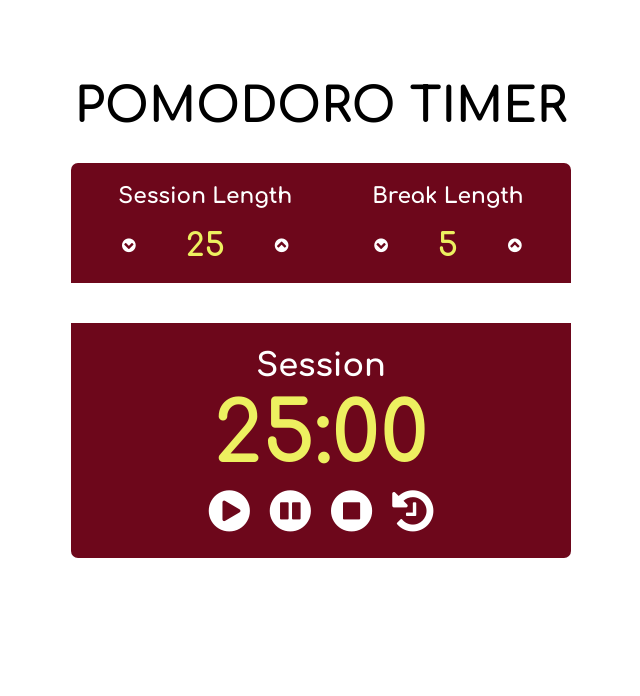
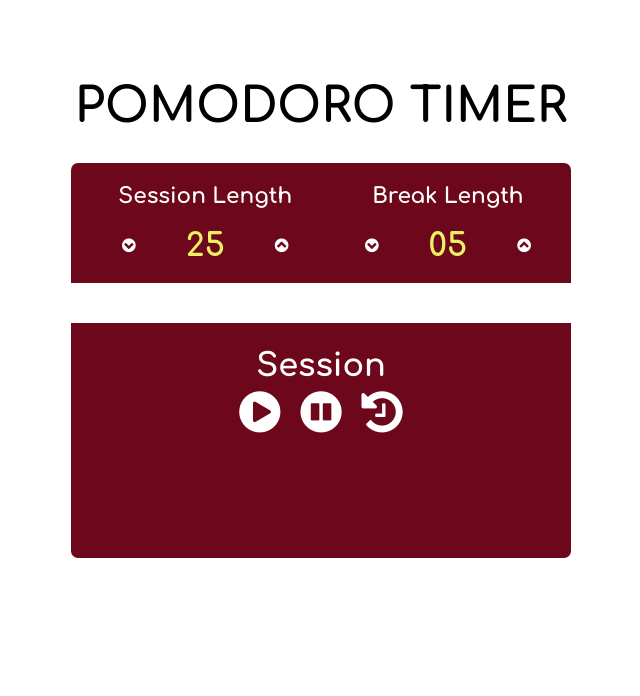
Before and after one commit to mashm3ll0w/pomodoro-timer, a plain HTML site: page index.html in a window 1280 px wide. Shown: the top 696 px of the page, without its empty margins (319-959 px from the left). Drawn offline with Linux system fonts and the light colour scheme.

Commit message:
restructure the html a bit

```diff
--- a/index.html
+++ b/index.html
@@ -24,18 +24,17 @@
 					<h2 class="break-heading">Break Length</h2>
 					<div class="break-contents">
 						<i class="break-down fa fa-chevron-circle-down"></i>
-						<p class="break-set">5</p>
+						<p class="break-set">05</p>
 						<i class="break-up fa fa-chevron-circle-up"></i>
 					</div>
 				</div>
 			</div>
 			<div class="main-timer-container">
 				<h2 class="main-timer-heading">Session</h2>
-				<p class="timer-display">25:00</p>
+				<p class="timer-display"></p>
 				<div class="controls">
 					<i class="btn btn-play fa fa-play-circle fa-3x"></i>
 					<i class="btn btn-pause fa fa-pause-circle fa-3x"></i>
-					<i class="btn btn-stop fa fa-stop-circle fa-3x"></i>
 					<i class="btn btn-reset fa fa-history fa-3x"></i>
 				</div>
 			</div>
```
